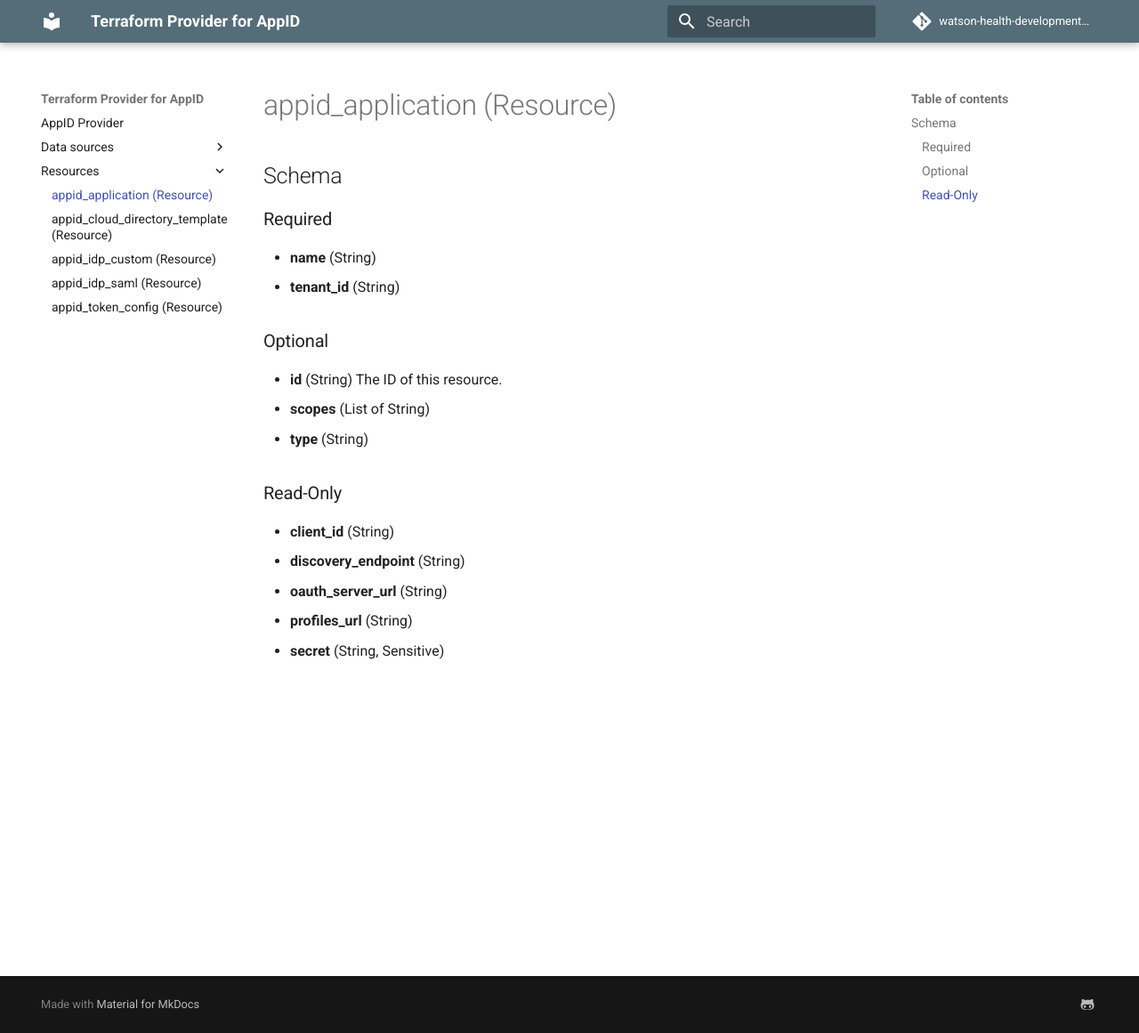
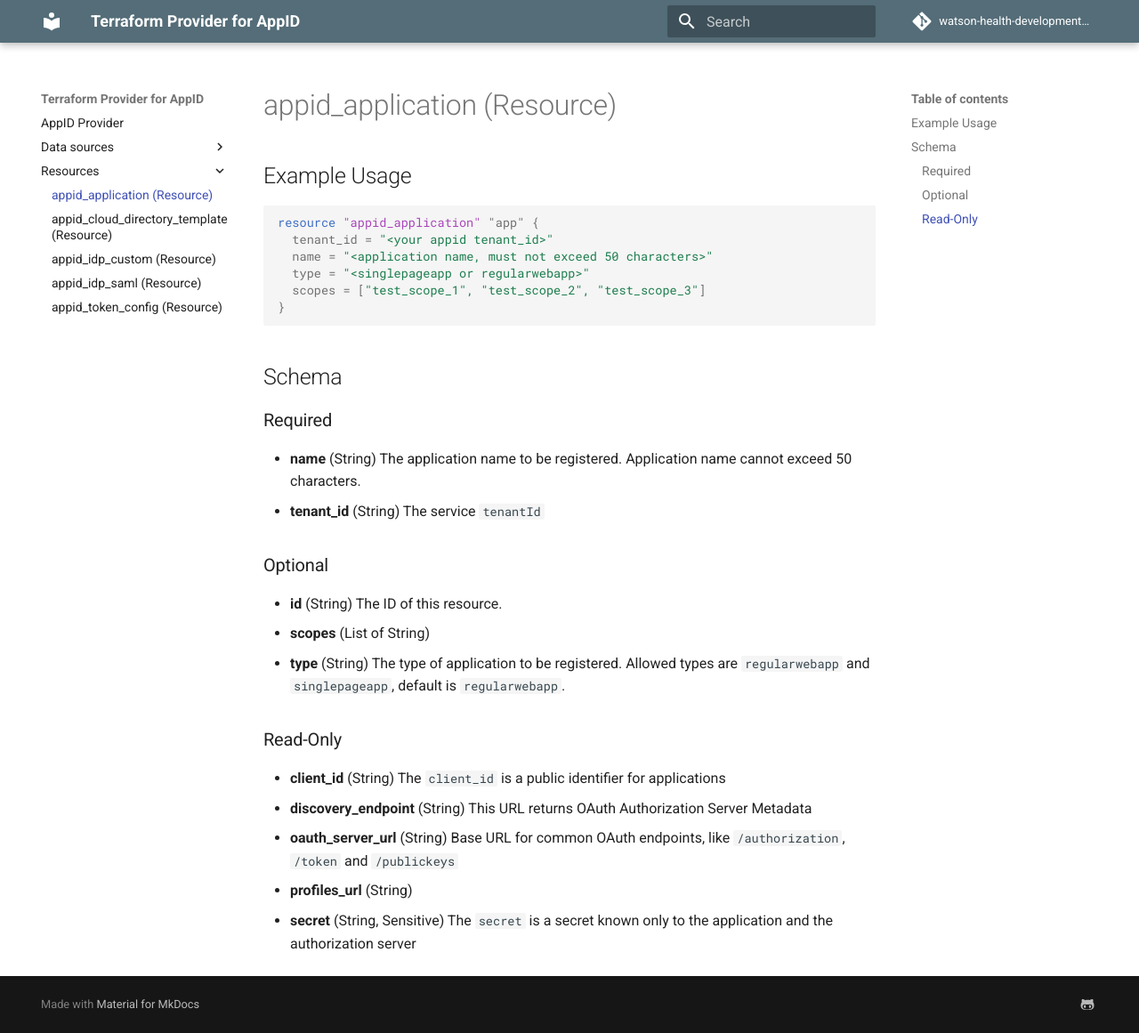
Before and after one commit to dariusbakunas/terraform-provider-appid, an MkDocs documentation site: the page built from docs/resources/application.md, in a window 1280 px wide and 1161 px high. Shown: the whole window at 89% size. Built offline with MkDocs 1.6.1 and Material for MkDocs 9.7.7, drawn with Linux system fonts in a browser that asks for light colours.

Commit message:
docs for application resource

````diff
--- a/docs/resources/application.md
+++ b/docs/resources/application.md
@@ -10,26 +10,35 @@
 
 
 
+## Example Usage
 
+```terraform
+resource "appid_application" "app" {
+  tenant_id = "<your appid tenant_id>"
+  name = "<application name, must not exceed 50 characters>"
+  type = "<singlepageapp or regularwebapp>"
+  scopes = ["test_scope_1", "test_scope_2", "test_scope_3"]
+}
+```
 
 <!-- schema generated by tfplugindocs -->
 ## Schema
 
 ### Required
 
-- **name** (String)
-- **tenant_id** (String)
+- **name** (String) The application name to be registered. Application name cannot exceed 50 characters.
+- **tenant_id** (String) The service `tenantId`
 
 ### Optional
 
 - **id** (String) The ID of this resource.
 - **scopes** (List of String)
-- **type** (String)
+- **type** (String) The type of application to be registered. Allowed types are `regularwebapp` and `singlepageapp`, default is `regularwebapp`.
 
 ### Read-Only
 
-- **client_id** (String)
-- **discovery_endpoint** (String)
-- **oauth_server_url** (String)
+- **client_id** (String) The `client_id` is a public identifier for applications
+- **discovery_endpoint** (String) This URL returns OAuth Authorization Server Metadata
+- **oauth_server_url** (String) Base URL for common OAuth endpoints, like `/authorization`, `/token` and `/publickeys`
 - **profiles_url** (String)
-- **secret** (String, Sensitive)
+- **secret** (String, Sensitive) The `secret` is a secret known only to the application and the authorization server
````
Also changed, not shown: 2 other files.
